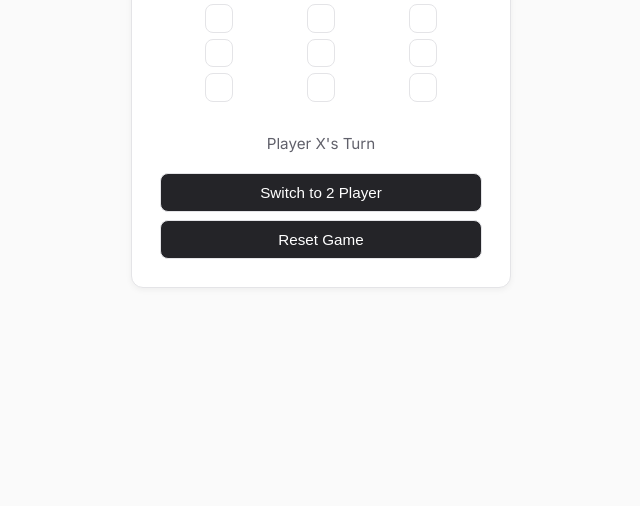
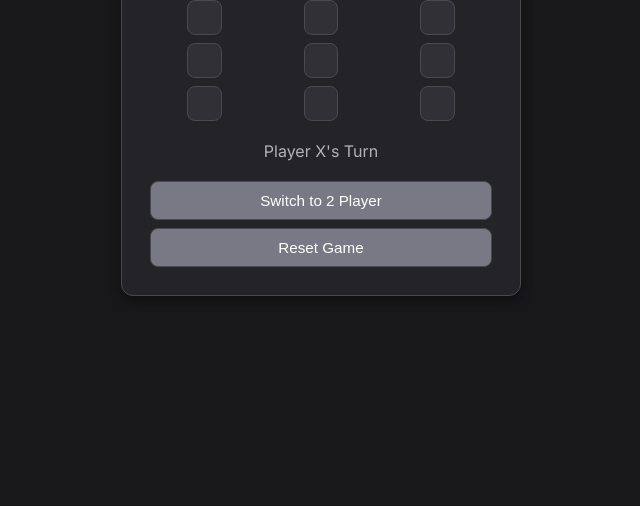
Before and after one commit to Zufx7r/Modern-Tic-Tac-Toe, a plain HTML site: page index.html in a window 1280 px wide. Shown: the part 294-800 px from the top of the page, without its empty margins (319-959 px from the left). Drawn offline with Linux system fonts and the light colour scheme.

Commit message:
Update style.css

```diff
--- a/style.css
+++ b/style.css
@@ -1,19 +1,20 @@
 :root {
-  --bg: hsl(0 0% 98%);
-  --card-bg: hsl(0 0% 100%);
-  --border: hsl(240 5% 90%);
-  --text: hsl(240 10% 3.9%);
-  --text-muted: hsl(240 5% 40%);
-  --primary: hsl(240 5% 15%);
-  --primary-hover: hsl(240 5% 10%);
-  --x: hsl(0 84% 60%);
-  --o: hsl(217 91% 60%);
-  --win: hsl(142 72% 29%);
+  --bg-dark: hsl(240 5% 10%);
+  --bg: hsl(240 5% 15%);
+  --card-bg: hsl(240 5% 20%);
+  --border: hsl(240 5% 30%);
+  --text: hsl(0 0% 95%);
+  --text-muted: hsl(0 0% 70%);
+  --primary: hsl(240 5% 50%);
+  --primary-hover: hsl(240 5% 40%);
+  --x: hsl(0 84% 60%);    /* red */
+  --o: hsl(217 91% 60%);  /* blue */
+  --win: hsl(142 72% 29%); /* green */
 }
 
 body {
   font-family: 'Inter', sans-serif;
-  background-color: var(--bg);
+  background-color: var(--bg-dark);
   color: var(--text);
   display: flex;
   justify-content: center;
@@ -24,21 +25,18 @@ body {
 }
 
 .container {
-  background: var(--card-bg);
+  background: var(--bg);
   border: 1px solid var(--border);
   border-radius: 12px;
-  box-shadow: 0 2px 6px rgba(0, 0, 0, 0.05);
+  box-shadow: 0 4px 12px rgba(0, 0, 0, 0.4);
   padding: 28px;
-  display: flex;
-  flex-direction: column;
-  align-items: center;
-  max-width: 380px;
+  text-align: center;
+  max-width: 400px;
   width: 100%;
-  text-align: center;
 }
 
 h1 {
-  font-size: 1.6rem;
+  font-size: 1.8rem;
   margin-bottom: 20px;
   font-weight: 600;
   color: var(--text);
@@ -47,9 +45,9 @@ h1 {
 .game-board {
   display: grid;
   grid-template-columns: repeat(3, 1fr);
-  gap: 6px;
+  gap: 8px;
   width: 100%;
-  max-width: 300px;
+  max-width: 360px;
   justify-items: center;
   margin-bottom: 20px;
 }
@@ -59,19 +57,19 @@ h1 {
   display: flex;
   justify-content: center;
   align-items: center;
-  font-size: 2.3rem;
+  font-size: 2.6rem;
   font-weight: 600;
   color: var(--text);
   cursor: pointer;
   border: 1px solid var(--border);
   border-radius: 8px;
   transition: background-color 0.15s ease-in-out, transform 0.1s;
-  aspect-ratio: 1; /* makes cell square */
-  width: 30%; /* responsive width */
+  aspect-ratio: 1;
+  width: 32%;
 }
 
 .cell:hover:not(.x):not(.o) {
-  background-color: hsl(240 5% 96%);
+  background-color: var(--primary-hover);
 }
 
 .cell.x {
@@ -88,7 +86,7 @@ h1 {
 }
 
 .game-status {
-  font-size: 0.95rem;
+  font-size: 1rem;
   margin: 12px 0;
   font-weight: 500;
   color: var(--text-muted);
@@ -121,9 +119,10 @@ h1 {
 
 @media (max-width: 420px) {
   .game-board {
-    max-width: 240px;
+    grid-template-columns: repeat(3, 80px);
+    grid-template-rows: repeat(3, 80px);
   }
   .cell {
-    font-size: 2rem;
+    font-size: 2.2rem;
   }
 }
```
